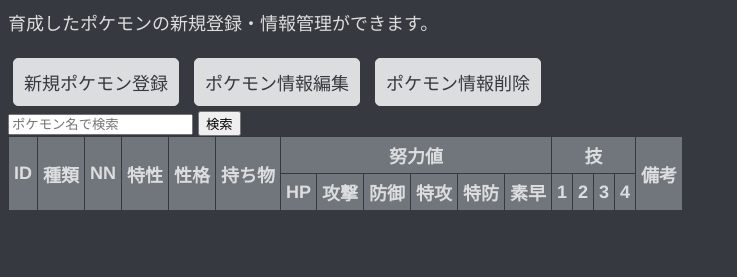
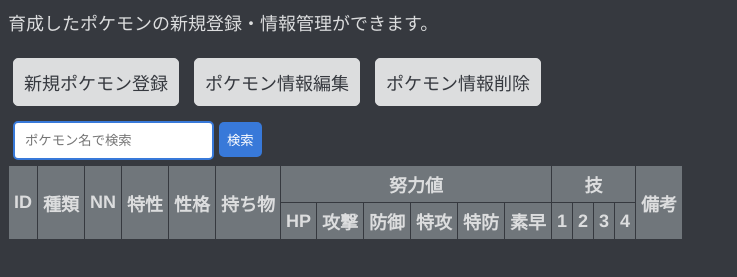
Before and after one commit to harryusei/poke-box, a website: page public/index.html in a window 1280 px wide. Shown: the part 87-364 px from the top of the page, without its empty margins (0-737 px from the left). Drawn offline with Linux system fonts and the light colour scheme; no server answers.

Commit message:
modified README

```diff
--- a/public/index.html
+++ b/public/index.html
@@ -17,7 +17,7 @@
         <button id="editButton">ポケモン情報編集</button>
         <button id="deleteButton">ポケモン情報削除</button>
       </section>
-      <section id="search">
+      <section id="searchArea">
         <form id="searchForm">
           <input
             id="searchInput"
@@ -27,7 +27,7 @@
           <button id="searchButton" type="button">検索</button>
         </form>
       </section>
-      <section id="table">
+      <section id="tableArea">
         <table id="pokeDataTable">
           <thead>
             <tr>
--- a/public/style.css
+++ b/public/style.css
@@ -24,6 +24,31 @@
   background-color: #dcddde;
 }
 
+#searchArea {
+  margin-top: 10px;
+}
+
+#searchForm {
+  margin: 5px;
+}
+
+#searchInput {
+  padding: 10px;
+  /* font-size: large; */
+  border-radius: 5px;
+  border: 2px solid #3879d9;
+  color: #36393f;
+}
+
+#searchButton {
+  padding: 8px;
+  border-radius: 5px;
+  cursor: pointer;
+  background: #3879d9;
+  color: #fff;
+  border: none;
+}
+
 table {
   border: 1px solid #dcddde;
   border-collapse: collapse;
```
Also changed, not shown: README.md, img/top.png (added).
